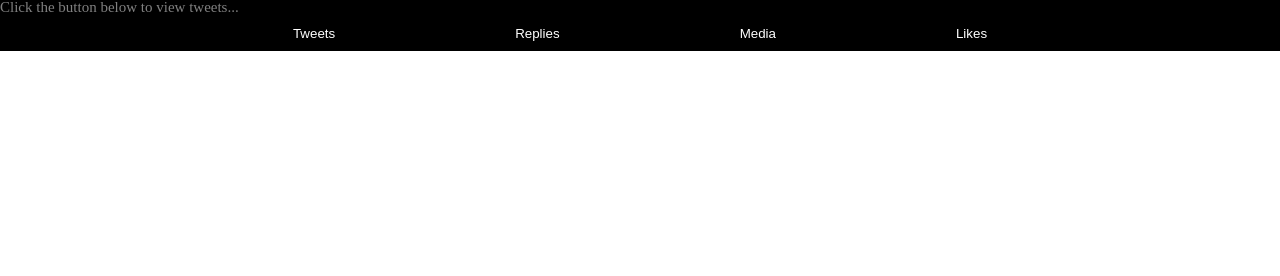
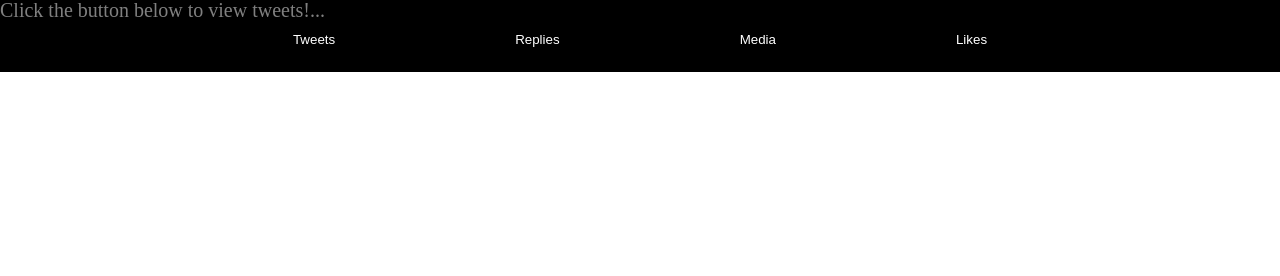
Before and after one commit to muchokiesther/twitter_profilepg_clone, a plain HTML site: page index.html in a window 1280 px wide. Shown: the part 524-800 px from the top of the page. Drawn offline with nearby package versions, Linux system fonts and the light colour scheme; no server answers.

Commit message:
This is a twitter clone

```diff
--- a/index.html
+++ b/index.html
@@ -30,7 +30,7 @@
 
 
       <div class ="vieww">
-        <p>Click the button below to view tweets...</p>
+        <p class="tonote">Click the button below to view tweets!...</p>
         <div class ="buttons">
 
       <button id="viewbtn">Tweets</button>
--- a/style.css
+++ b/style.css
@@ -67,6 +67,7 @@ margin-left: 40px;
 
 .buttons {
     border-bottom: 0.5px solid white;
+    padding-bottom: 15px;
   }
 
   #viewbtn:hover {
@@ -221,7 +222,7 @@ color: blue;
 
 }
 
-.vieww p{
-font-size: 15px;
+.tonote {
+font-size:20px;
 color: grey;
 }
```
